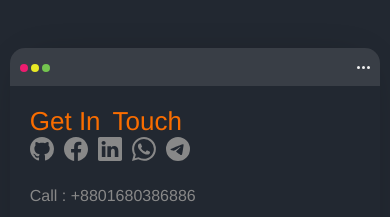
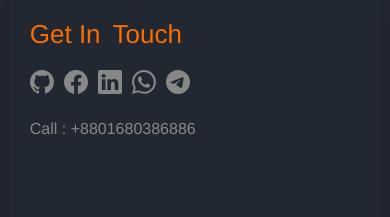
Before and after one commit to Foy5al/fullpage-portfolio, a React (Create React App) app: page /contact in a window 390 px wide. Shown: the part 216-433 px from the top of the page. Built offline with nearby package versions, Linux system fonts and the light colour scheme.

Commit message:
full responsive fix

```diff
--- a/src/components/Contact/contact.scss
+++ b/src/components/Contact/contact.scss
@@ -2,7 +2,6 @@
 
 #contact-heading {
     @include breakpoint (tablet-landscape-up) {
-        overflow-y: scroll;
         font-size: 45px;
     }
 
@@ -22,33 +21,39 @@
 }
 
 .contact-container {
+    @include breakpoint (big-desktop-up) {
+        height: 100vh;
+    }
+
+    @include breakpoint (desktop-up) {
+        flex-direction: column;
+        width: 90%;
+    }
+
     @include breakpoint (tablet-landscape-up) {
         flex-direction: column;
-        width: 75%;
-        // position: static;
+        width: 80%;
         overflow-y: scroll;
-        // bottom: auto;
     }
 
     @include breakpoint (tablet-portrait-up) {
         flex-direction: column;
-        width: 75%;
+        width: 80%;
         overflow-y: scroll;
     }
 
     @include breakpoint (mobile) {
         flex-direction: column;
-        margin-top: 15%;
         overflow-y: scroll;
         width: 100%;
+        height: auto;
     }
 
     display: flex;
     justify-content: center;
     width: 90%;
-    height: 80vh;
+    margin: auto;
     position: absolute;
-    // bottom: 0;
 
     // contact info start here
     .contact-info {
@@ -60,7 +65,6 @@
         @include breakpoint (mobile) {
             width: 95%;
             margin: auto;
-            margin-top: 20%;
         }
 
         display: flex;
@@ -308,6 +312,7 @@
 
     a {
         @include breakpoint (mobile) {
+            margin-top: 20px;
             margin-bottom: 20px;
         }
 
```
